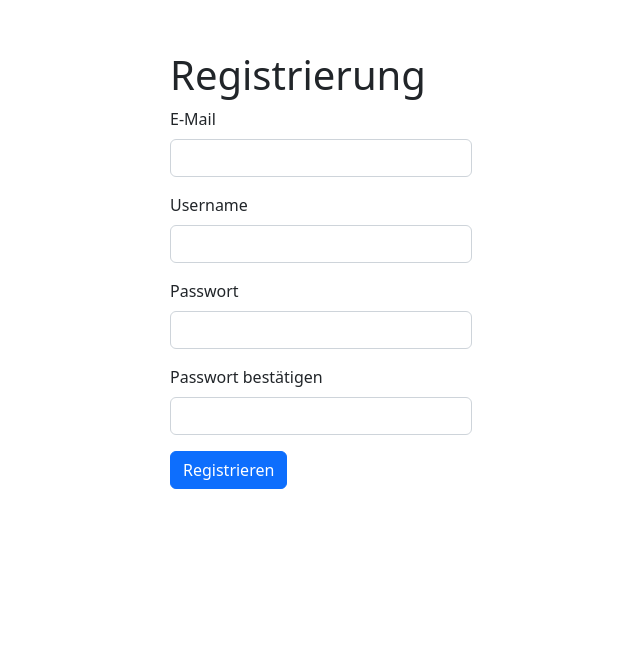
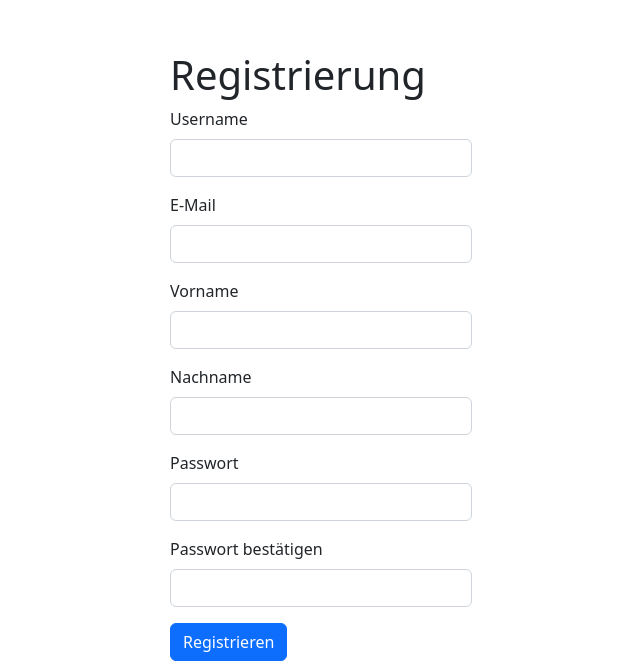
Before and after one commit to ElCinturon/cp-frontend, an Angular app: page /registration in a window 1280 px wide. Shown: the part 189-850 px from the top of the page, without its empty margins (319-959 px from the left). Before the commit the page ends 800 px from the top, so only its background shows below. Built offline with nearby package versions, Linux system fonts and the light colour scheme.

Commit message:
Registrierung erweitern

```diff
--- a/src/app/registration/registration.component.html
+++ b/src/app/registration/registration.component.html
@@ -3,12 +3,20 @@
     <h1>Registrierung</h1>
     <form #registrationForm="ngForm" (ngSubmit)="onSubmit(registrationForm)">
       <div class="mb-3">
+        <label for="username" class="form-label">Username</label>
+        <input required id="username" name="username" ngModel type="text" class="form-control">
+      </div>
+      <div class="mb-3">
         <label for="email" class="form-label">E-Mail</label>
         <input required id="email" name="email" ngModel type="email" class="form-control">
       </div>
       <div class="mb-3">
-        <label for="username" class="form-label">Username</label>
-        <input required id="username" name="username" ngModel type="text" class="form-control">
+        <label for="name" class="form-label">Vorname</label>
+        <input required id="name" name="name" ngModel type="text" class="form-control">
+      </div>
+      <div class="mb-3">
+        <label for="lastname" class="form-label">Nachname</label>
+        <input required id="lastname" name="lastname" ngModel type="text" class="form-control">
       </div>
       <div class="mb-3">
         <label for="password" class="form-label">Passwort</label>
```
Also changed, not shown: 1 other file (tests, documents, lock files or other folders).
